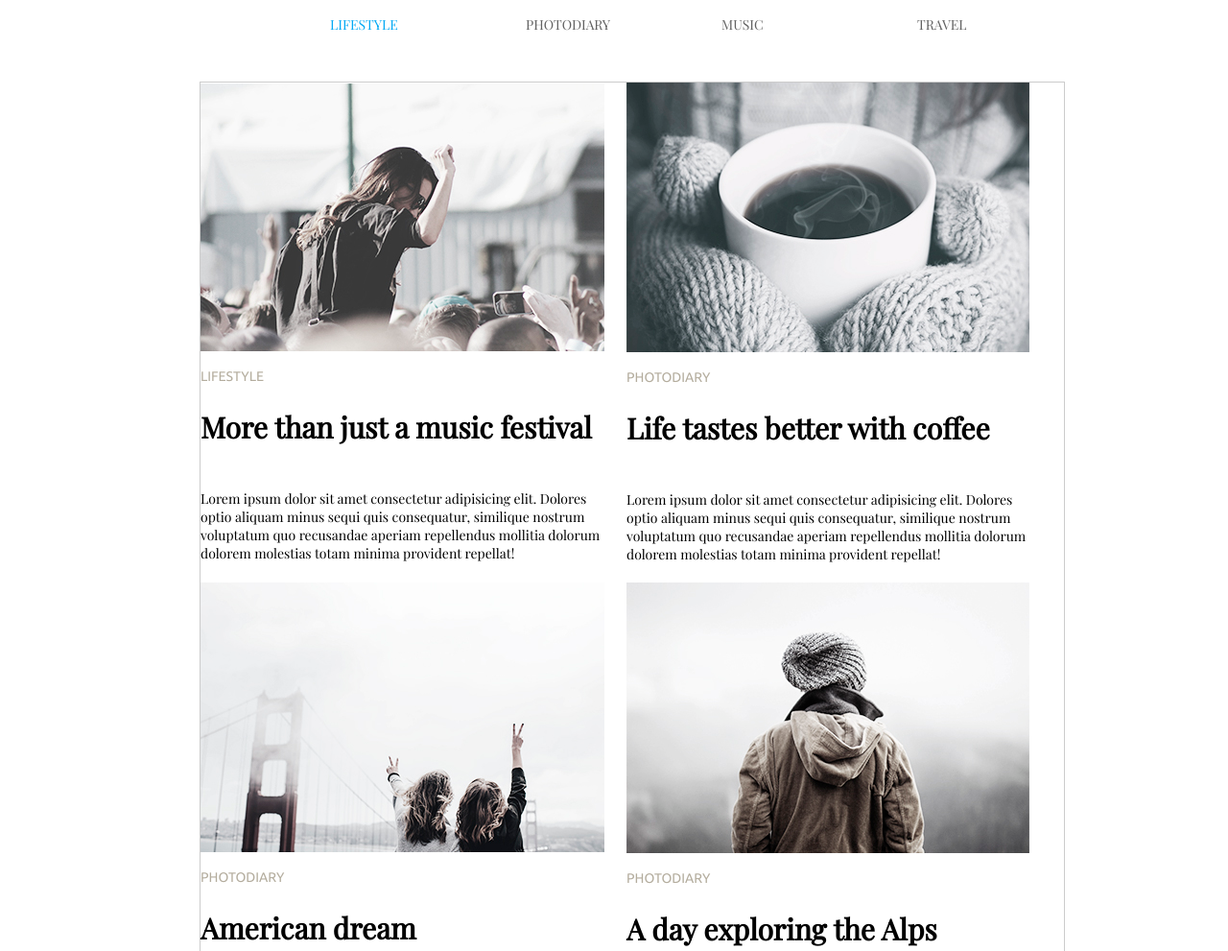
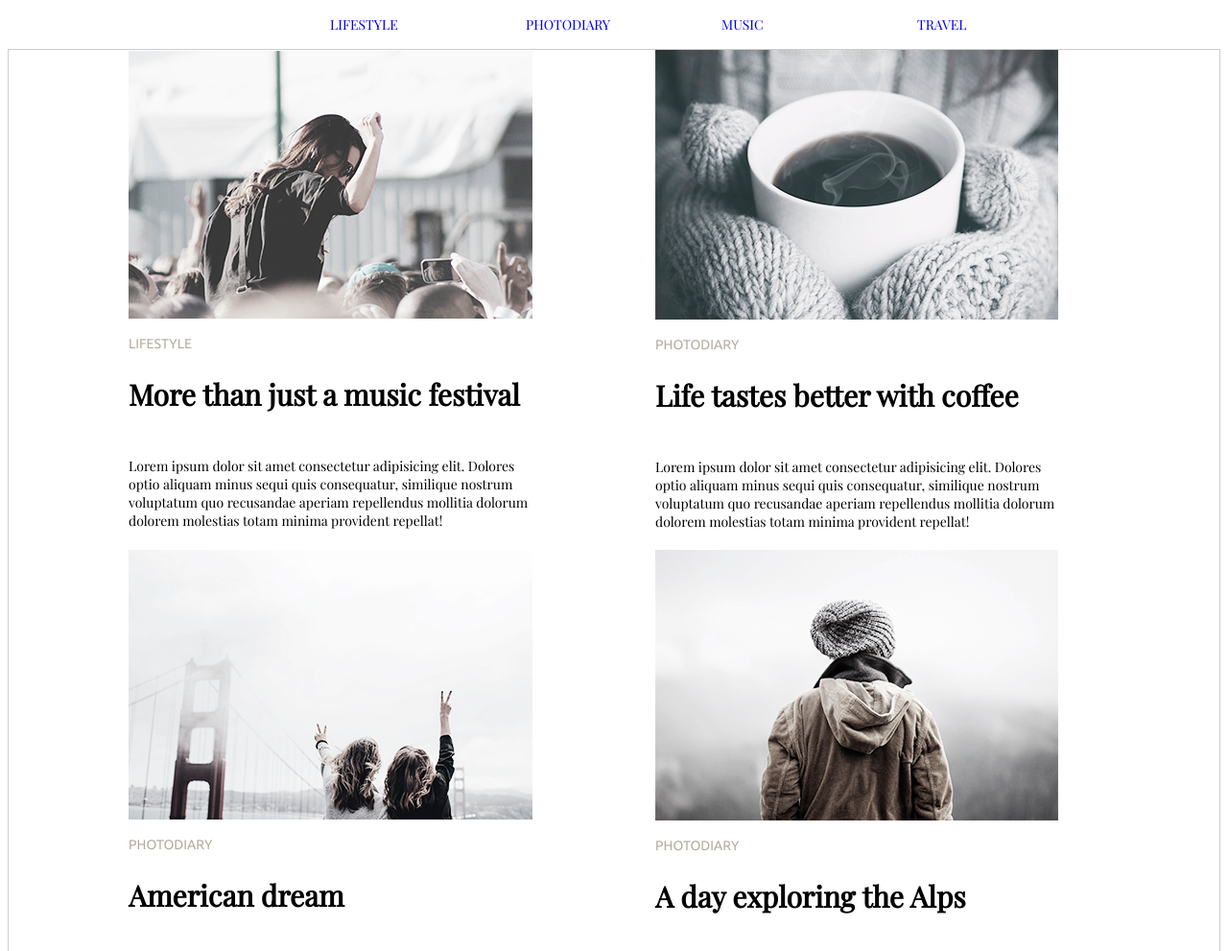
Before and after one commit to Viacheslav1982/goit-fe-course, a plain HTML site: page html-css/module_3/index.html in a window 1280 px wide. Shown: the top 991 px of the page at 96% size. Drawn offline with nearby package versions, Linux system fonts and the light colour scheme.

Commit message:
html-css

```diff
--- a/html-css/module_3/css/style.css
+++ b/html-css/module_3/css/style.css
@@ -3,34 +3,41 @@
     margin:0 auto;
 	text-align: center;
 	 }
-	 .headerNav ul li{
+.headerNav a:hover {
+	background: #0000d0;
+	color: #ffe;
+}
+ .headerNav ul li{
     list-style: none;
     display: inline-block;
     padding: 0 90px;
     width:20px;
      }
-	.headerNav a {
+.headerNav a {
 	text-decoration: none;
 	font-family: 'Playfair Display', serif;
     font-size: 14px;
      }
-    [href= "PHOTODIARY"], [href= "MUSIC"], [href= "TRAVEL"]{
+href{
         color:#626262;
     }
-    [href= "LIFESTYLE"]{
-        color:#03a9f4;
-    }
 .article1{
-    margin: 50px 0px 0px 200px;
-    padding: 0px;
+    */margin: 50px 0px 0px 200px;
+    */padding: 0px;
     border: 1px solid #CCC;
-    width: 900px;
-    vertical-align: middle;
+    */width: 900px;
+    */vertical-align: middle;
 }
-.article1 div {
+.article1 article  {
     display: inline-block;
-	margin: 0px 10px 0px 0px;
+	margin: 0px 0px 0px 125px;
 	vertical-align: middle;
+}
+.article1 article{
+	width: 420px;
+}
+.article1 article: nth-of-type(2n+1){
+	margin-right: 58px;
 }
 .text{
 	margin: 20px 10px 20px 0px;
@@ -50,8 +57,9 @@
     font-family: 'Ubuntu', sans-serif;
 }
  button{
-    margin: 30px 10px 50px 550px;
-    border: 1px solid #dddcd7;
+	margin: 20px 10px 2px 550px;
+    padding: 22px 34px;
+    border: 1px solid #626262;
     font-family: 'Playfair Display', serif;
     font-size: 20px;
 }
--- a/html-css/module_3/index.html
+++ b/html-css/module_3/index.html
@@ -20,44 +20,44 @@
                  </nav>
             </header>
  <main>
-   <div class=article1>
-      <div>
+   <article class=article1>
+      <article>
        <img src="img/image1.jpg" class="foto1">
        <p class=signature>LIFESTYLE</p>
        <h2 class=title>More than just a music festival </h2>
        <p class=text>Lorem ipsum dolor sit amet consectetur adipisicing elit. Dolores optio aliquam minus sequi quis consequatur, similique nostrum voluptatum quo recusandae aperiam repellendus mollitia dolorum dolorem molestias totam minima provident repellat!</p>
-      </div>
-	  <div>
+      </article>
+	  <article>
 		<img src="img/image6.jpg" class="foto1">
             <p class=signature>PHOTODIARY</p>
             <h2 class=title>Life tastes better with coffee</h2>
             <p class=text>Lorem ipsum dolor sit amet consectetur adipisicing elit. Dolores optio aliquam minus sequi quis consequatur, similique nostrum voluptatum quo recusandae aperiam repellendus mollitia dolorum dolorem molestias totam minima provident repellat!</p>
-      </div>
-	  <div>
+      </article>
+	  <article>
 		<img src="img/image5.jpg" class="foto1">
             <p class=signature>PHOTODIARY</p>
             <h2 class=title>American dream</h2>
             <p class=text>Lorem ipsum dolor sit amet consectetur adipisicing elit. Dolores optio aliquam minus sequi quis consequatur, similique nostrum voluptatum quo recusandae aperiam repellendus mollitia dolorum dolorem molestias totam minima provident repellat!</p>
-      </div>
-	  <div>
+      </article>
+	  <article>
 		<img src="img/image4.jpg" class="foto1">
             <p class=signature>PHOTODIARY</p>
             <h2 class=title>A day exploring the Alps</h2>
             <p class=text>Lorem ipsum dolor sit amet consectetur adipisicing elit. Dolores optio aliquam minus sequi quis consequatur, similique nostrum voluptatum quo recusandae aperiam repellendus mollitia dolorum dolorem molestias totam minima provident repellat!</p>
-      </div>
-	  <div>
+      </article>
+	  <article>
 		<img src="img/image3.jpg" class="foto1">
             <p class=signature>LIFESTYLE</p>
             <h2 class=title>Top 10 song for running</h2>
             <p class=text>Lorem ipsum dolor sit amet consectetur adipisicing elit. Dolores optio aliquam minus sequi quis consequatur, similique nostrum voluptatum quo recusandae aperiam repellendus mollitia dolorum dolorem molestias totam minima provident repellat!</p>
-      </div>
-      <div>
+      </article>
+      <article>
 		<img src="img/image2.jpg" class="foto1">
             <p class=signature>LIFESTYLE</p>
             <h2 class=title>Cold winter days</h2>
             <p class=text>Lorem ipsum dolor sit amet consectetur adipisicing elit. Dolores optio aliquam minus sequi quis consequatur, similique nostrum voluptatum quo recusandae aperiam repellendus mollitia dolorum dolorem molestias totam minima provident repellat!</p>
-      </div>
-	  </div>
+      </article>
+	  </article>
    </main>
        <button>Load more</button>
    </body>
```
